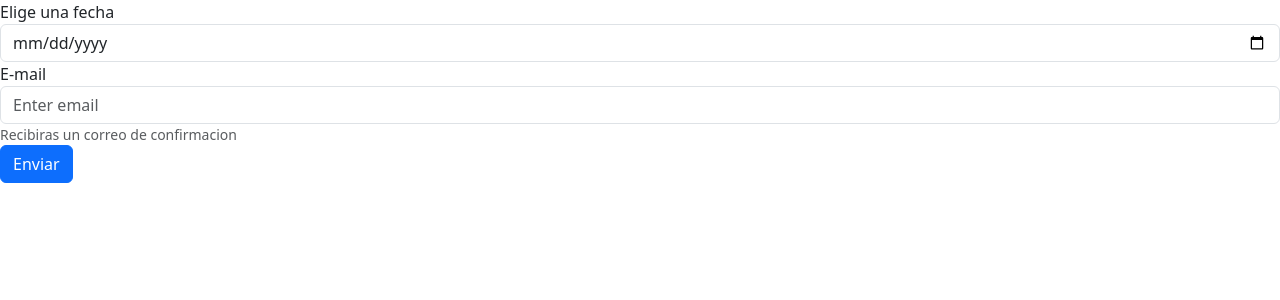
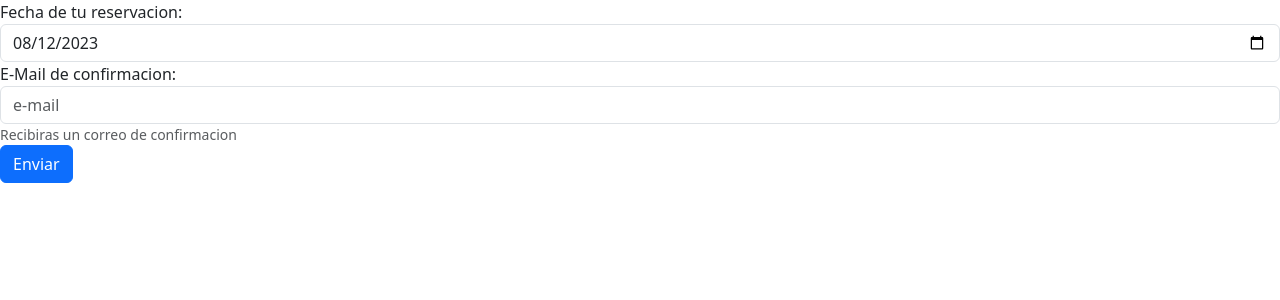
Before and after one commit to jesushl/condominusrex, a Django app: page /common_areas/reserve_common_area in a window 1280 px wide. Shown: the top 300 px of the page. Run offline with Django 4.2, Linux system fonts and the light colour scheme; some libraries are stand-ins or nearby versions.

Commit message:
MAking correctly a form using widgets

```diff
--- a/common_areas/forms.py
+++ b/common_areas/forms.py
@@ -1,5 +1,43 @@
 from django import forms
+from datetime import date, timedelta, datetime
+
+_FORM_DATE_FORMAT = "%Y-%m-%d"
+
+def get_min_date_today()->str:
+    today = date.today().strftime(_FORM_DATE_FORMAT)
+    return today
+def get_max_date(days: int=365)->str:
+    one_year = (
+        datetime.utcnow() +
+        timedelta(days=days)
+        ).strftime(_FORM_DATE_FORMAT)
+    return one_year
 
 class CommonAreaReservationForm(forms.Form):
-    reservation_date = forms.DateField(required=True)
-    confirmation_email = forms.EmailField(required=False)
+    reservation_date = forms.DateField(
+        required=True,
+        label="Fecha de tu reservacion",
+        widget=forms.DateInput(
+                attrs={
+                        "class": "form-control",
+                        "min": get_min_date_today(),
+                        "max": get_max_date(),
+                        "type": "date",
+                        "name": "reservation_date",
+                        "id": "reservation_date",
+                        "value": get_max_date(7)
+                    }
+            )
+        )
+    confirmation_email = forms.EmailField(
+            required=False,
+            label="E-Mail de confirmacion",
+            widget=forms.EmailInput(
+                attrs={
+                    "id": "confirmation_email",
+                    "name": "confirmation_email",
+                    "class": "form-control",
+                    "placeholder": "e-mail"
+                }
+            )
+        )
--- a/common_areas/templates/common_areas/reserve_common_area.html
+++ b/common_areas/templates/common_areas/reserve_common_area.html
@@ -1,33 +1,19 @@
 {% extends "common_areas/base.html" %}
 {% block body %}
-<form action="{% url 'reserve_common_area' %}" method="POST">
-    {% csrf_token %}
+
+<form action="{% url 'reserve_common_area' %}" method="post">
     <div class="form-group">
-        <label for="reservation_date">Elige una fecha </label>
-        <input
-            id="reservation_date"
-            name="reservation_date"
-            class="form-control"
-            type="date"
-            min={{ today }}
-            max={{ one_year_in_future }}
-        />
-        </input>
-    </div>
-    <div class="form-group">
-        <label for="confirmation_email">E-mail </label>
-        <input
-            id="confirmation_email"
-            name="confirmation_email"
-            class="form-control"
-            placeholder="Enter email"
-        >
+        {% csrf_token %}
+        {{ reservation_form }}
         <small id="emailHelp" class="form-text text-muted">
             Recibiras un correo de confirmacion
         </small>
     </div>
-    <button type="submit", class="btn btn-primary">
-        Enviar
-    </button>
+    <div>
+        <button type="submit" class="btn btn-primary">
+            Enviar
+        </button>
+    </div>
 </form>
+
 {% endblock %}
--- a/common_areas/views.py
+++ b/common_areas/views.py
@@ -69,8 +69,13 @@ def reserve_common_area(request):
     else:
         reservation_form = CommonAreaReservationForm()
         # import pdb; pdb.set_trace()
+        today = date.today().strftime(_FORM_DATE_FORMAT)
+        one_year = (datetime.utcnow() + timedelta(days=365)).strftime(_FORM_DATE_FORMAT)
+        context = {"min": today}
+        context.update({ "max": one_year})
+        context.update({"reservation_form": reservation_form})
         return render(
             request,
             "common_areas/reserve_common_area.html",
-            {"reservation_form": reservation_form}
+            context
         )
```
